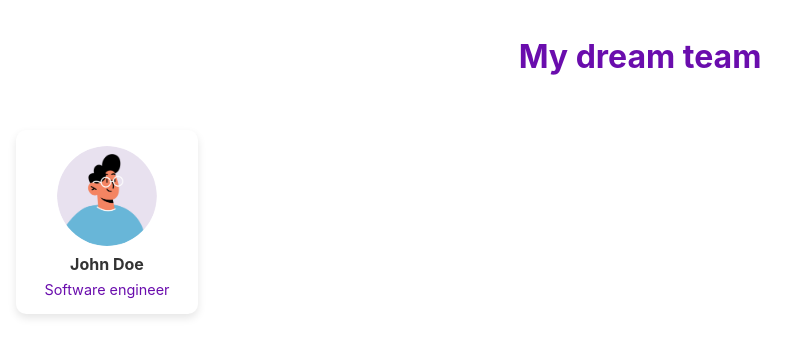
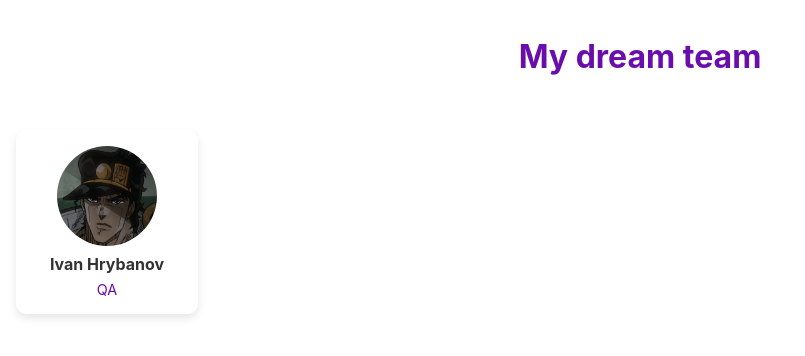
Before and after one commit to GAR-DAR/SOMBRA, a React (Create React App) app: page / in a window 1280 px wide. Shown: the top 356 px of the page, without its empty margins (0-805 px from the left). Built offline with nearby package versions, Linux system fonts and the light colour scheme.

Commit message:
added Ivan

```diff
--- a/src/components/Body.js
+++ b/src/components/Body.js
@@ -4,10 +4,10 @@ const Body = () => {
   return (
     <main style={styles.body}>
       <div style={styles.card}>
-        <img src={"/avatar-default.png"} alt="John Doe" style={styles.photo} />
+        <img src={"/ivan.webp"} alt="Ivan Hrybanov" style={styles.photo} />
         <div style={styles.textContainer}>
-          <h2 style={styles.name}>John Doe</h2>
-          <p style={styles.position}>Software engineer</p>
+          <h2 style={styles.name}>Ivan Hrybanov</h2>
+          <p style={styles.position}>QA</p>
         </div>
       </div>
     </main>
```
Also changed, not shown: public/ivan.webp (added).
